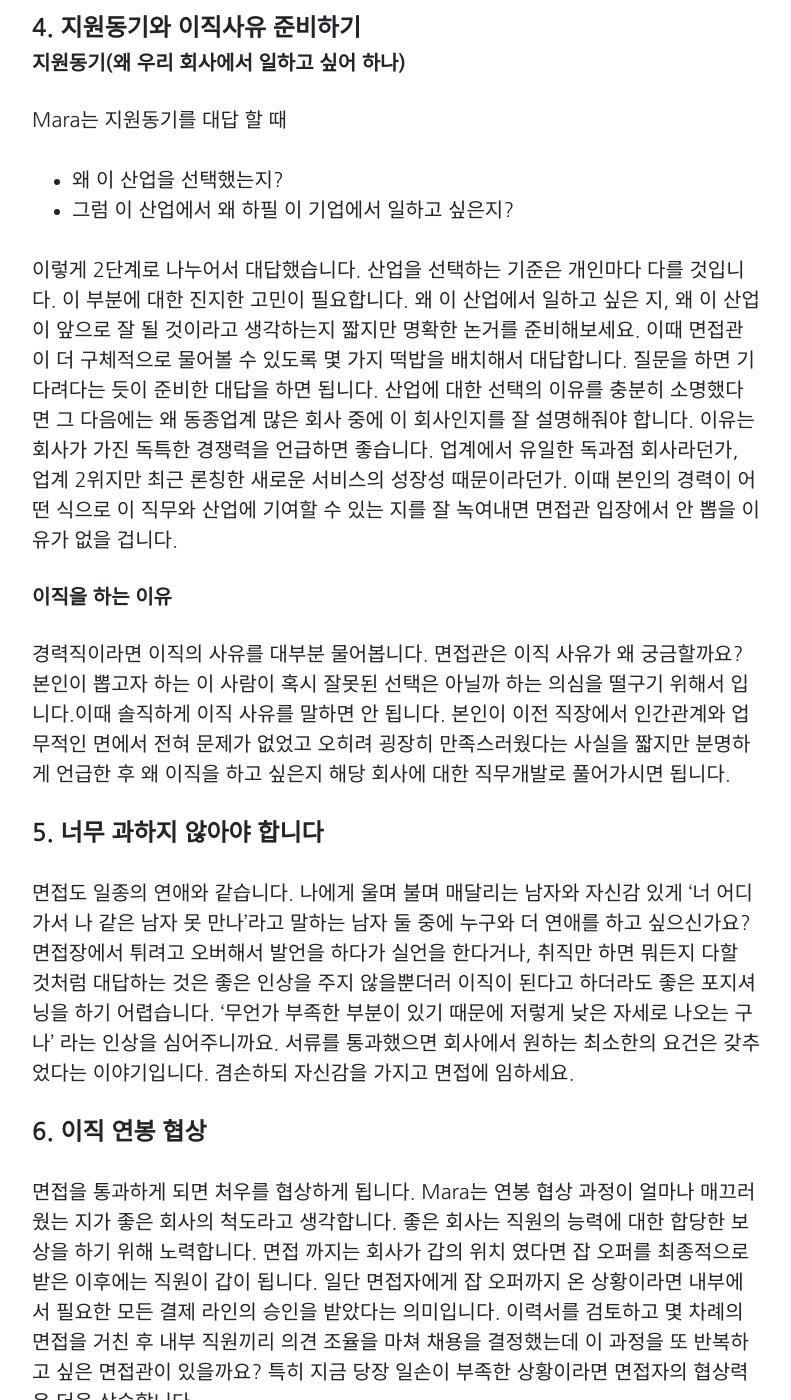
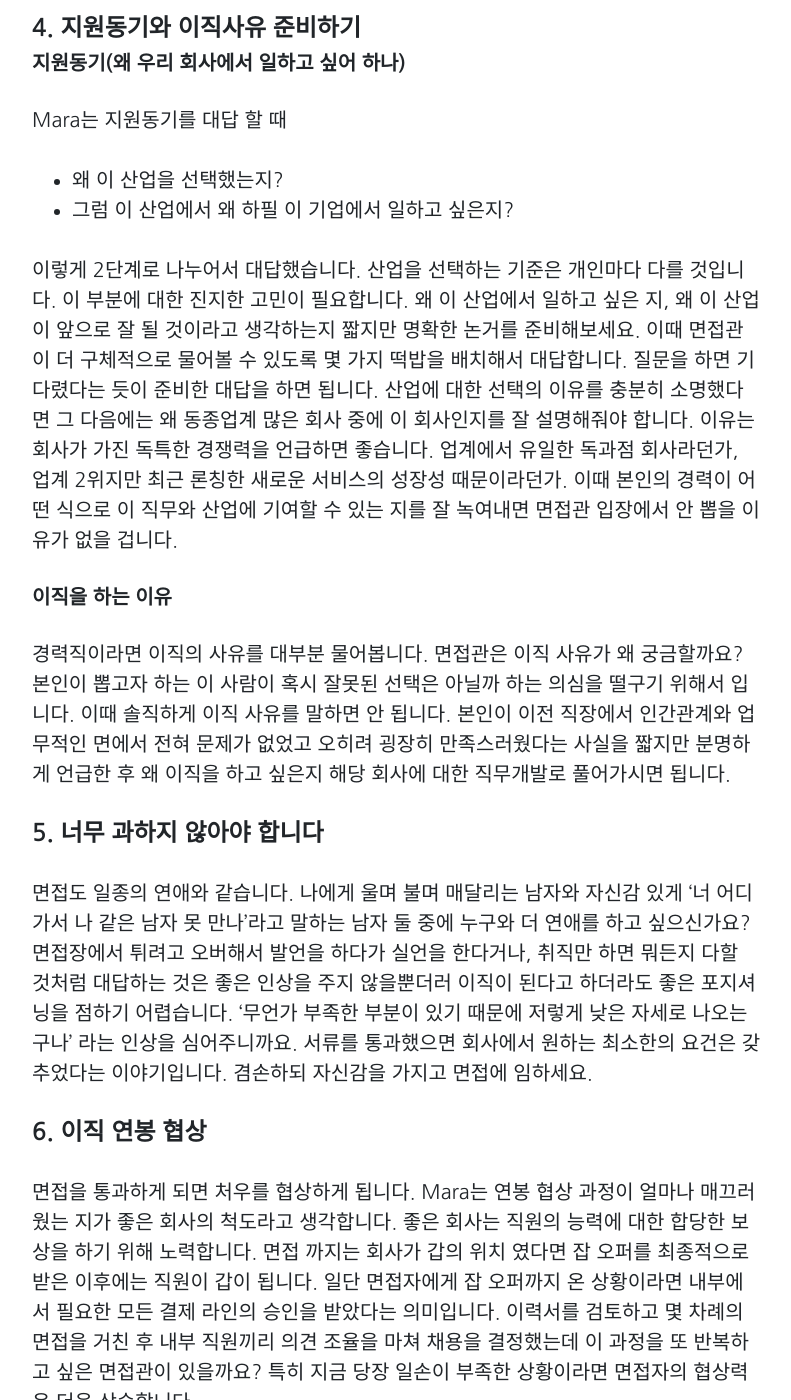
Before and after one commit to Marapro88/mara, a Jekyll site: the page built from _posts/Career/2020-07-05-career-interview-skill.md, in a window 1280 px wide and 1400 px high, scrolled down 2663 px. Shown: the whole window, without its empty margins (243-1034 px from the left). Built offline with Jekyll 4.4.1, drawn with Linux system fonts in a browser that asks for light colours; comment, search, counter and statistics services are not loaded; some of the changed text lies outside the part shown.

Commit message:
0719 career 면접 탈고

```diff
--- a/_posts/Career/2020-07-05-career-interview-skill.md
+++ b/_posts/Career/2020-07-05-career-interview-skill.md
@@ -50,15 +50,15 @@
 - 왜 이 산업을 선택했는지?
 - 그럼 이 산업에서 왜 하필 이 기업에서 일하고 싶은지?
 
-이렇게 2단계로 나누어서 대답했습니다. 산업을 선택하는 기준은 개인마다 다를 것입니다. 이 부분에 대한 진지한 고민이 필요합니다. 왜 이 산업에서 일하고 싶은 지, 왜 이 산업이 앞으로 잘 될 것이라고 생각하는지 짧지만 명확한 논거를 준비해보세요. 이때 면접관이 더 구체적으로 물어볼 수 있도록 몇 가지 떡밥을 배치해서 대답합니다. 질문을 하면 기다려다는 듯이 준비한 대답을 하면 됩니다. 산업에 대한 선택의 이유를 충분히 소명했다면 그 다음에는 왜 동종업계 많은 회사 중에 이 회사인지를 잘 설명해줘야 합니다. 이유는 회사가 가진 독특한 경쟁력을 언급하면 좋습니다. 업계에서 유일한 독과점 회사라던가, 업계 2위지만 최근 론칭한 새로운 서비스의 성장성 때문이라던가. 이때 본인의 경력이 어떤 식으로 이 직무와 산업에 기여할 수 있는 지를 잘 녹여내면 면접관 입장에서 안 뽑을 이유가 없을 겁니다.
+이렇게 2단계로 나누어서 대답했습니다. 산업을 선택하는 기준은 개인마다 다를 것입니다. 이 부분에 대한 진지한 고민이 필요합니다. 왜 이 산업에서 일하고 싶은 지, 왜 이 산업이 앞으로 잘 될 것이라고 생각하는지 짧지만 명확한 논거를 준비해보세요. 이때 면접관이 더 구체적으로 물어볼 수 있도록 몇 가지 떡밥을 배치해서 대답합니다. 질문을 하면 기다렸다는 듯이 준비한 대답을 하면 됩니다. 산업에 대한 선택의 이유를 충분히 소명했다면 그 다음에는 왜 동종업계 많은 회사 중에 이 회사인지를 잘 설명해줘야 합니다. 이유는 회사가 가진 독특한 경쟁력을 언급하면 좋습니다. 업계에서 유일한 독과점 회사라던가, 업계 2위지만 최근 론칭한 새로운 서비스의 성장성 때문이라던가. 이때 본인의 경력이 어떤 식으로 이 직무와 산업에 기여할 수 있는 지를 잘 녹여내면 면접관 입장에서 안 뽑을 이유가 없을 겁니다.
 
 ##### 이직을 하는 이유
 
-경력직이라면 이직의 사유를 대부분 물어봅니다. 면접관은 이직 사유가 왜 궁금할까요? 본인이 뽑고자 하는 이 사람이 혹시 잘못된 선택은 아닐까 하는 의심을 떨구기 위해서 입니다.이때 솔직하게 이직 사유를 말하면 안 됩니다. 본인이 이전 직장에서 인간관계와 업무적인 면에서 전혀 문제가 없었고 오히려 굉장히 만족스러웠다는 사실을 짧지만 분명하게 언급한 후 왜 이직을 하고 싶은지 해당 회사에 대한 직무개발로 풀어가시면 됩니다.
+경력직이라면 이직의 사유를 대부분 물어봅니다. 면접관은 이직 사유가 왜 궁금할까요? 본인이 뽑고자 하는 이 사람이 혹시 잘못된 선택은 아닐까 하는 의심을 떨구기 위해서 입니다. 이때 솔직하게 이직 사유를 말하면 안 됩니다. 본인이 이전 직장에서 인간관계와 업무적인 면에서 전혀 문제가 없었고 오히려 굉장히 만족스러웠다는 사실을 짧지만 분명하게 언급한 후 왜 이직을 하고 싶은지 해당 회사에 대한 직무개발로 풀어가시면 됩니다.
 
 #### 5. 너무 과하지 않아야 합니다
 
-면접도 일종의 연애와 같습니다. 나에게 울며 불며 매달리는 남자와 자신감 있게 '너 어디 가서 나 같은 남자 못 만나'라고 말하는 남자 둘 중에 누구와 더 연애를 하고 싶으신가요? 면접장에서 튀려고 오버해서 발언을 하다가 실언을 한다거나, 취직만 하면 뭐든지 다할 것처럼 대답하는 것은 좋은 인상을 주지 않을뿐더러 이직이 된다고 하더라도 좋은 포지셔닝을 하기 어렵습니다. '무언가 부족한 부분이 있기 때문에 저렇게 낮은 자세로 나오는 구나' 라는 인상을 심어주니까요. 서류를 통과했으면 회사에서 원하는 최소한의 요건은 갖추었다는 이야기입니다. 겸손하되 자신감을 가지고 면접에 임하세요.
+면접도 일종의 연애와 같습니다. 나에게 울며 불며 매달리는 남자와 자신감 있게 '너 어디 가서 나 같은 남자 못 만나'라고 말하는 남자 둘 중에 누구와 더 연애를 하고 싶으신가요? 면접장에서 튀려고 오버해서 발언을 하다가 실언을 한다거나, 취직만 하면 뭐든지 다할 것처럼 대답하는 것은 좋은 인상을 주지 않을뿐더러 이직이 된다고 하더라도 좋은 포지셔닝을 점하기 어렵습니다. '무언가 부족한 부분이 있기 때문에 저렇게 낮은 자세로 나오는 구나' 라는 인상을 심어주니까요. 서류를 통과했으면 회사에서 원하는 최소한의 요건은 갖추었다는 이야기입니다. 겸손하되 자신감을 가지고 면접에 임하세요.
 
 #### 6. 이직 연봉 협상
 
```
Also changed, not shown: other parts of _posts/Career/2020-07-05-career-interview-skill.md (+2 -2 lines).
